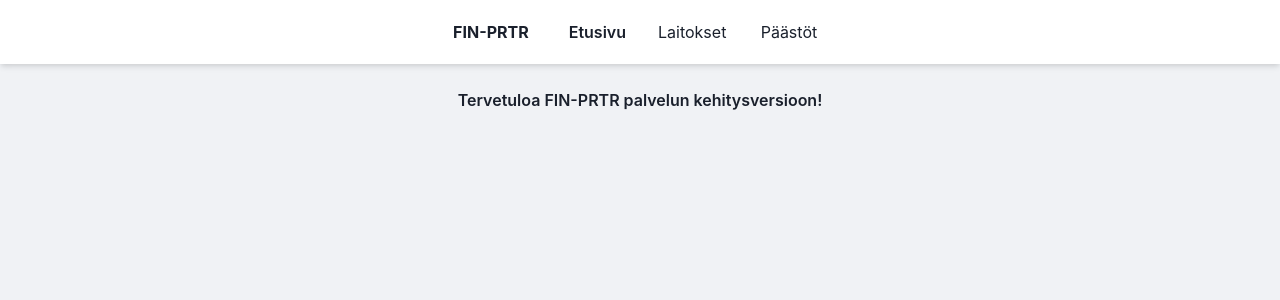
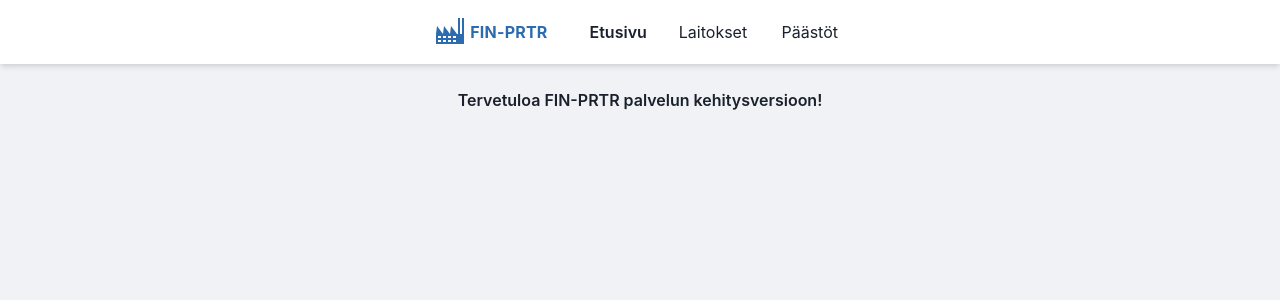
Before and after one commit to sykefi/PRTR, a React (Create React App) app in the folder ui/: page / in a window 1280 px wide. Shown: the top 300 px of the page. Built offline with nearby package versions, Linux system fonts and the light colour scheme.

Commit message:
Add placeholder logo

```diff
--- a/ui/package.json
+++ b/ui/package.json
@@ -23,6 +23,7 @@
     "react": "^17.0.2",
     "react-dom": "^17.0.2",
     "react-i18next": "^11.11.4",
+    "react-icons": "^4.2.0",
     "react-router-dom": "^5.3.0",
     "react-scripts": "4.0.3",
     "styled-components": "^5.3.1",
--- a/ui/src/components/FacilityList/FacilityList.tsx
+++ b/ui/src/components/FacilityList/FacilityList.tsx
@@ -87,7 +87,11 @@ export const FacilityList = () => {
   switch (listState) {
     case 'initial':
     case 'loading':
-      return <LoadAnimation sizePx={30} />
+      return (
+        <Box p={4}>
+          <LoadAnimation sizePx={30} />
+        </Box>
+      )
     case 'error':
       return (
         <Box margin={1.0} marginY={2.0} fontWeight="bold">
--- a/ui/src/components/LoadAnimation/LoadAnimation.tsx
+++ b/ui/src/components/LoadAnimation/LoadAnimation.tsx
@@ -35,7 +35,10 @@ export const LoadAnimation = ({
 }) => {
   return (
     <Spinner>
-      <StyledLoadingIcon sizePx={sizePx} color={color || 'black'} />
+      <StyledLoadingIcon
+        sizePx={sizePx}
+        color={color || 'var(--chakra-colors-blue-600)'}
+      />
     </Spinner>
   )
 }
--- a/ui/src/components/Navigation.tsx
+++ b/ui/src/components/Navigation.tsx
@@ -3,6 +3,7 @@ import {
   Flex,
   HStack,
   Link,
+  Icon,
   IconButton,
   useDisclosure,
   useColorModeValue,
@@ -12,6 +13,7 @@ import { HamburgerIcon, CloseIcon } from '@chakra-ui/icons'
 import { NavLink as RrLink } from 'react-router-dom'
 import { useTranslation } from 'react-i18next'
 import { NavigationItem, RoutePath } from '../models'
+import { GiFactory } from 'react-icons/gi'
 
 const NavLink = ({ navigationItem }: { navigationItem: NavigationItem }) => {
   const { t } = useTranslation()
@@ -55,7 +57,7 @@ const Navigation = ({
   return (
     <>
       <Box boxShadow="md" bg="white" px={4}>
-        <Flex h={16} alignItems={'center'} justifyContent="center">
+        <Flex h={16} align="center" justifyContent="center">
           <IconButton
             size={'md'}
             marginRight={4}
@@ -64,8 +66,23 @@ const Navigation = ({
             display={{ sm: 'none' }}
             onClick={isOpen ? onClose : onOpen}
           />
-          <HStack spacing={8} alignItems={'center'}>
-            <Box fontWeight="bold">FIN-PRTR</Box>
+          <HStack spacing={8} align="center">
+            <Flex align="center">
+              <Icon
+                w={9}
+                h={9}
+                color="blue.600"
+                as={GiFactory}
+                paddingBottom={1}
+              />
+              <Box
+                fontWeight="bold"
+                letterSpacing={0.2}
+                color="blue.600"
+                marginX={0.5}>
+                FIN-PRTR
+              </Box>
+            </Flex>
             <HStack
               as={'nav'}
               spacing={4}
```
Also changed, not shown: 1 other file (tests, documents, lock files or other folders).
